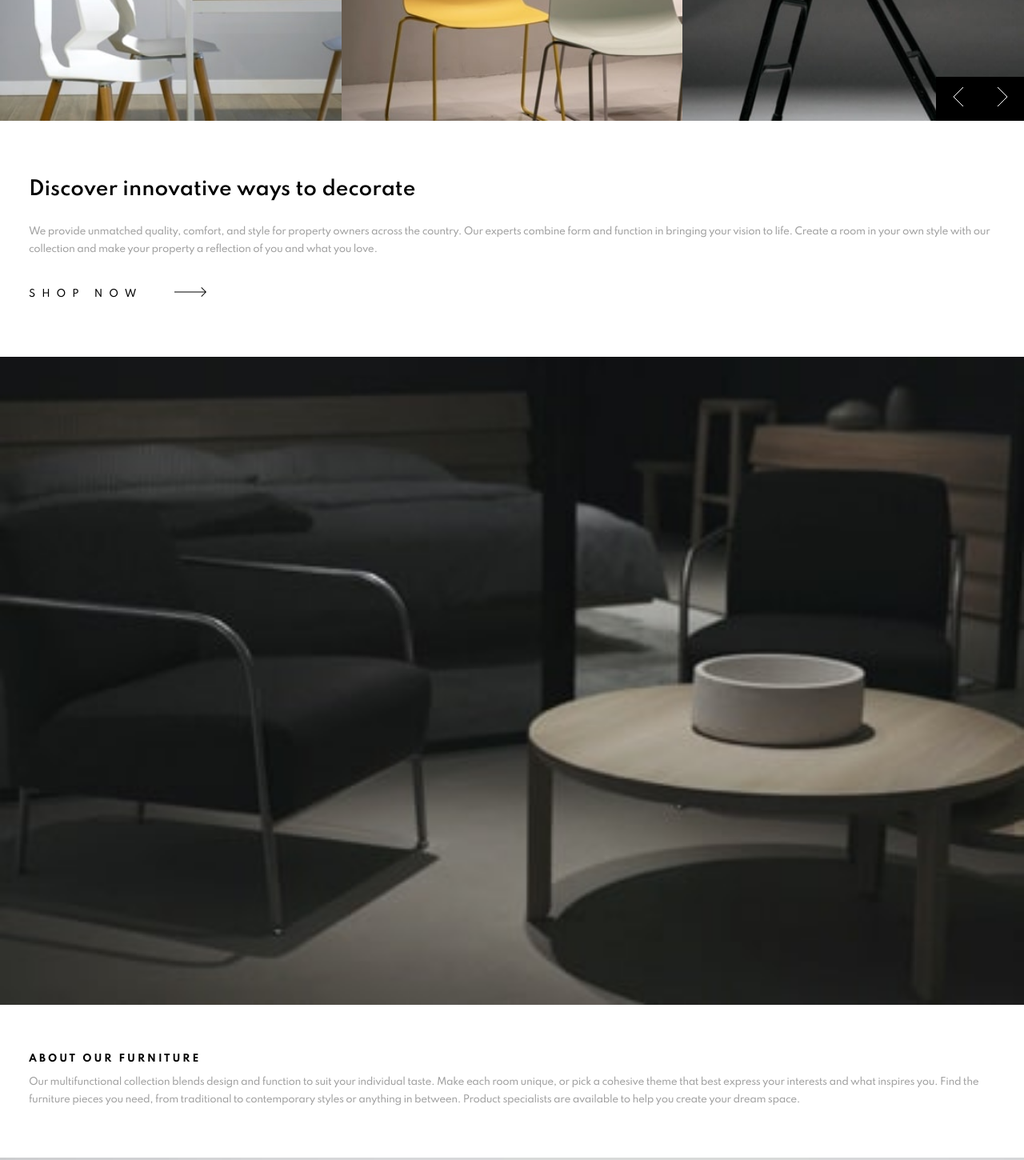
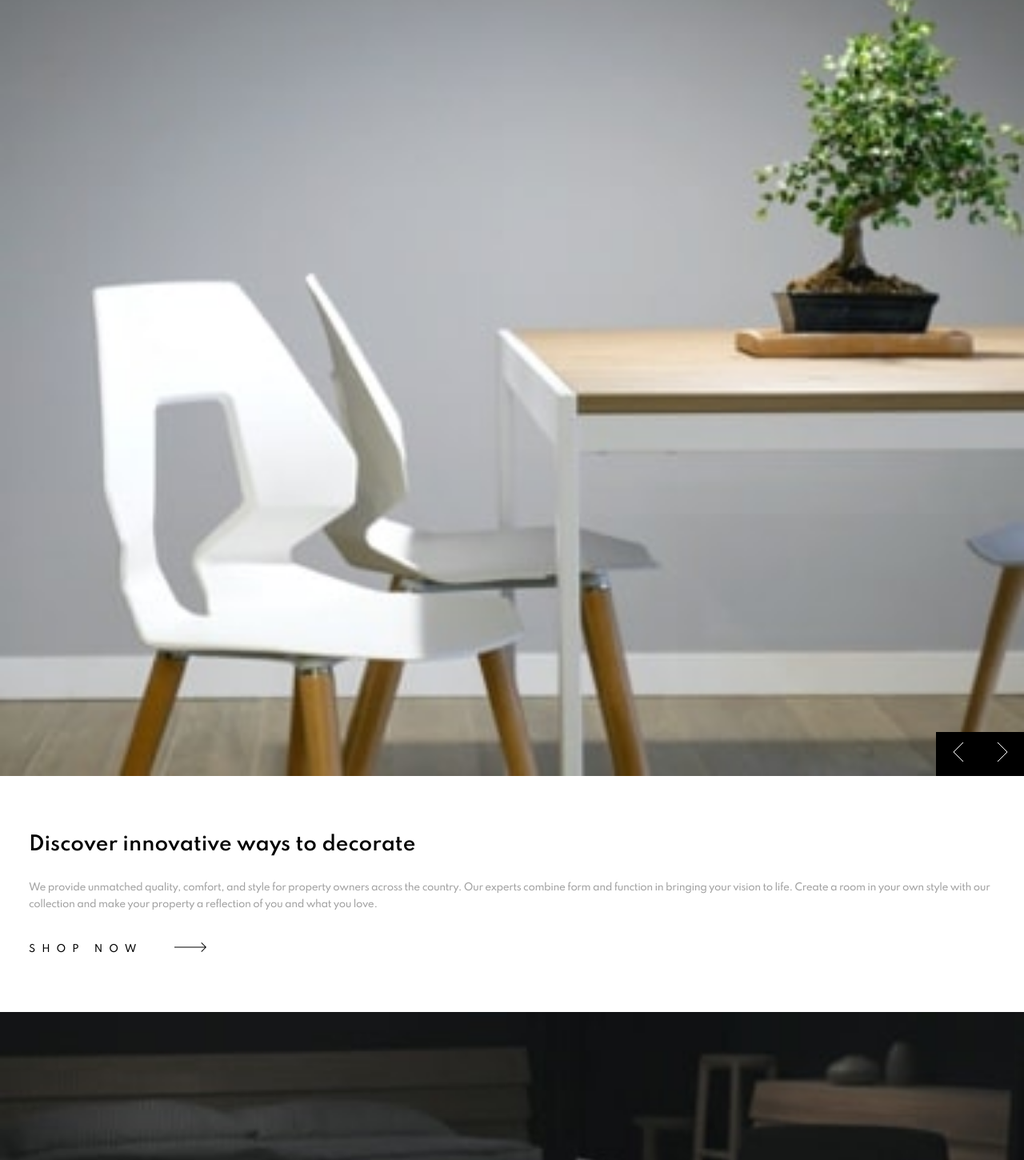
Before and after one commit to samuelharahap/room-homepage, a React (Create React App) app: page / in a window 1280 px wide. Shown: the part 259-1709 px from the top of the page at 80% size. Built offline with nearby package versions, Linux system fonts and the light colour scheme; the HTML template or start-up script is replaced by a standard one.

Commit message:
Jumbotron slider

```diff
--- a/src/App.css
+++ b/src/App.css
@@ -368,6 +368,7 @@ body {
 }
 
 .main-heading {
+  font-size: 2em;
   font-weight: 600;
   line-height: 1.2;
   margin: 0 0 28px;
--- a/src/App.js
+++ b/src/App.js
@@ -1,13 +1,11 @@
 import './App.css'
 import Slider from './components/Slider'
-import Jumbotron from './components/Jumbotron'
 import About from './components/About'
 
 function App() {
   return (
     <div>
       <Slider />
-      <Jumbotron />
       <About />
     </div>
   )
--- a/src/components/Jumbotron.jsx
+++ /dev/null
@@ -1,22 +0,0 @@
-import { ReactComponent as ArrowIcon } from '../images/icon-arrow.svg'
-import styles from './Jumbotron.module.css'
-
-function Jumbotron() {
-  return (
-    <div className={styles.jumbotronContainer}>
-      <h1 className="main-heading">Discover innovative ways to decorate</h1>
-      <p className="default-paragraph mb-0">
-        We provide unmatched quality, comfort, and style for property owners
-        across the country. Our experts combine form and function in bringing
-        your vision to life. Create a room in your own style with our collection
-        and make your property a reflection of you and what you love.
-      </p>
-      <a className={styles.jumbotronLink} href="#">
-        <span>SHOP NOW</span>
-        <ArrowIcon style={{ marginLeft: '40px' }} />
-      </a>
-    </div>
-  )
-}
-
-export default Jumbotron
--- a/src/components/Jumbotron.module.css
+++ /dev/null
@@ -1,18 +0,0 @@
-.jumbotronContainer {
-  flex-grow: 1;
-  padding: 72px 36px;
-}
-
-.jumbotronLink {
-  text-decoration: none;
-  color: hsl(0, 0%, 0%);
-  margin-top: 36px;
-  letter-spacing: 8px;
-  display: inline-block;
-  opacity: 1;
-  transition: opacity 0.2s;
-}
-
-.jumbotronLink:hover {
-  opacity: 0.6;
-}
--- a/src/components/Slider.jsx
+++ b/src/components/Slider.jsx
@@ -3,9 +3,12 @@ import { useState } from 'react'
 import slidesItem1 from '../images/mobile-image-hero-1.jpg'
 import slidesItem2 from '../images/mobile-image-hero-2.jpg'
 import slidesItem3 from '../images/mobile-image-hero-3.jpg'
+import jumbotronSlides from '../data/jumbotron'
 
 import { ReactComponent as PrevSlideIcon } from '../images/icon-angle-left.svg'
 import { ReactComponent as NextSlideIcon } from '../images/icon-angle-right.svg'
+import { ReactComponent as ArrowIcon } from '../images/icon-arrow.svg'
+
 import styles from './Slider.module.css'
 
 function Slider() {
@@ -25,6 +28,7 @@ function Slider() {
   }
 
   return (
+    <div>
       <div className={styles.slider}>
         <div
           className={styles.sliderContainer}
@@ -58,6 +62,26 @@ function Slider() {
           </button>
         </div>
       </div>
+      <div className={styles.jumbotronSlider}>
+        <div
+          className={styles.jumbotronSliderContainer}
+          style={{
+            transform: `translateX(${activeSliderIdx * -100}%)`
+          }}
+        >
+          {jumbotronSlides.map((jumbotron) => (
+            <div className={styles.jumbotronSliderItem}>
+              <h2 className="main-heading">{jumbotron.title}</h2>
+              <p className="default-paragraph mb-0">{jumbotron.paragraph}</p>
+              <a className={styles.jumbotronLink} href="#">
+                <span>SHOP NOW</span>
+                <ArrowIcon style={{ marginLeft: '40px' }} />
+              </a>
+            </div>
+          ))}
+        </div>
+      </div>
+    </div>
   )
 }
 
--- a/src/components/Slider.module.css
+++ b/src/components/Slider.module.css
@@ -12,7 +12,7 @@
 }
 
 .sliderItem {
-  width: 100%;
+  flex: 0 0 100%;
 }
 
 .sliderNavigationContainer {
@@ -33,3 +33,35 @@
 .sliderNavigation:hover {
   background-color: hsl(0, 0%, 63%);
 }
+
+.jumbotronSlider {
+  overflow: hidden;
+}
+
+.jumbotronSliderContainer {
+  display: flex;
+  flex-wrap: nowrap;
+  transition: 0.3s ease-in-out;
+  -webkit-transition: 0.3s ease-in-out;
+}
+
+.jumbotronSliderItem {
+  flex-grow: 1;
+  padding: 72px 36px;
+  flex: 0 0 100%;
+  box-sizing: border-box;
+}
+
+.jumbotronLink {
+  text-decoration: none;
+  color: hsl(0, 0%, 0%);
+  margin-top: 36px;
+  letter-spacing: 8px;
+  display: inline-block;
+  opacity: 1;
+  transition: opacity 0.2s;
+}
+
+.jumbotronLink:hover {
+  opacity: 0.6;
+}
--- /dev/null
+++ b/src/data/jumbotron.js
@@ -0,0 +1,20 @@
+export default [
+  {
+    title: 'Discover innovative ways to decorate',
+    paragraph: `We provide unmatched quality, comfort, and style for property owners across the country.
+      Our experts combine form and function in bringing your vision to life. Create a room in your
+      own style with our collection and make your property a reflection of you and what you love.`
+  },
+  {
+    title: 'We are available all across the globe',
+    paragraph: `With stores all over the world, it's easy for you to find furniture for your home or place of business.
+      Locally, we’re in most major cities throughout the country. Find the branch nearest you using our
+      store locator. Any questions? Don't hesitate to contact us today.`
+  },
+  {
+    title: 'Manufactured with the best materials',
+    paragraph: `Our modern furniture store provide a high level of quality. Our company has invested in advanced technology
+      to ensure that every product is made as perfect and as consistent as possible. With three decades of
+      experience in this industry, we understand what customers want for their home and office.`
+  }
+]
```
Lines whose indentation alone changed are shown as unchanged.
